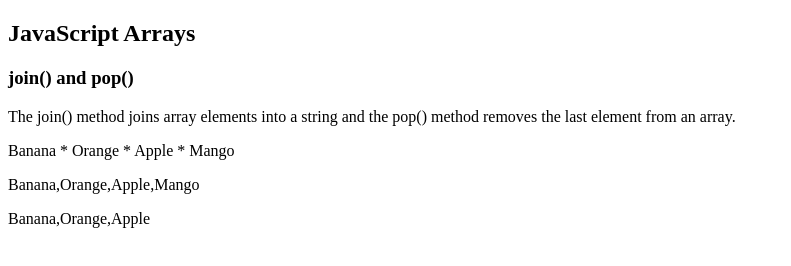
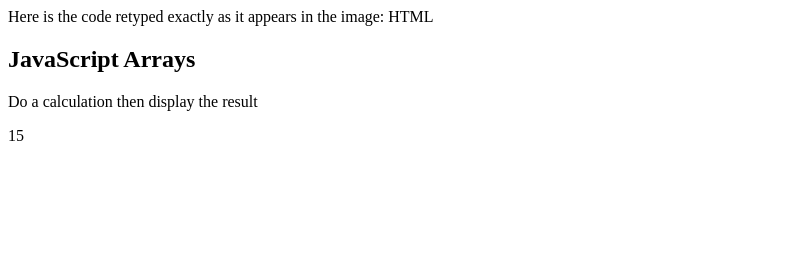
Before and after one commit to Usernameorsmth/STMB, a plain HTML site: page index.html in a window 1280 px wide. Shown: the whole page, without its empty margins (0-791 px from the left). Drawn offline with Linux system fonts and the light colour scheme.

Commit message:
IAMTHENIGHT

```diff
--- a/index.html
+++ b/index.html
@@ -1,3 +1,7 @@
+Here is the code retyped exactly as it appears in the image:
+
+HTML
+
 <!DOCTYPE html>
 <html>
 <head>
@@ -5,22 +9,22 @@
 <body>
 
   <h2>JavaScript Arrays</h2>
-  <h3>join() and pop()</h3>
-  <p>The join() method joins array elements into a string and the pop() method removes the last element from an array.</p>
+  <p>Do a calculation then display the result</p>
 
-  <p id="myjoin"></p>
-  <p id="myfirstpop"></p>
-  <p id="mysecondpop"></p>
+  <p id="demo"></p>
 
   <script>
-    var fruits = ["Banana", "Orange", "Apple", "Mango"];
+    function add(a, b) {
+      return a + b;
+    }
 
-    document.getElementById("myjoin").innerHTML = fruits.join(" * ");
-    document.getElementById("myfirstpop").innerHTML = fruits;
+    function average(a, b) {
+      return add(a, b) / 2;
+    }
 
-    fruits.pop();
-    document.getElementById("mysecondpop").innerHTML = fruits;
+    let result = average(10, 20);
 
+    document.getElementById("demo").innerHTML = result;
   </script>
 
 </body>
```
